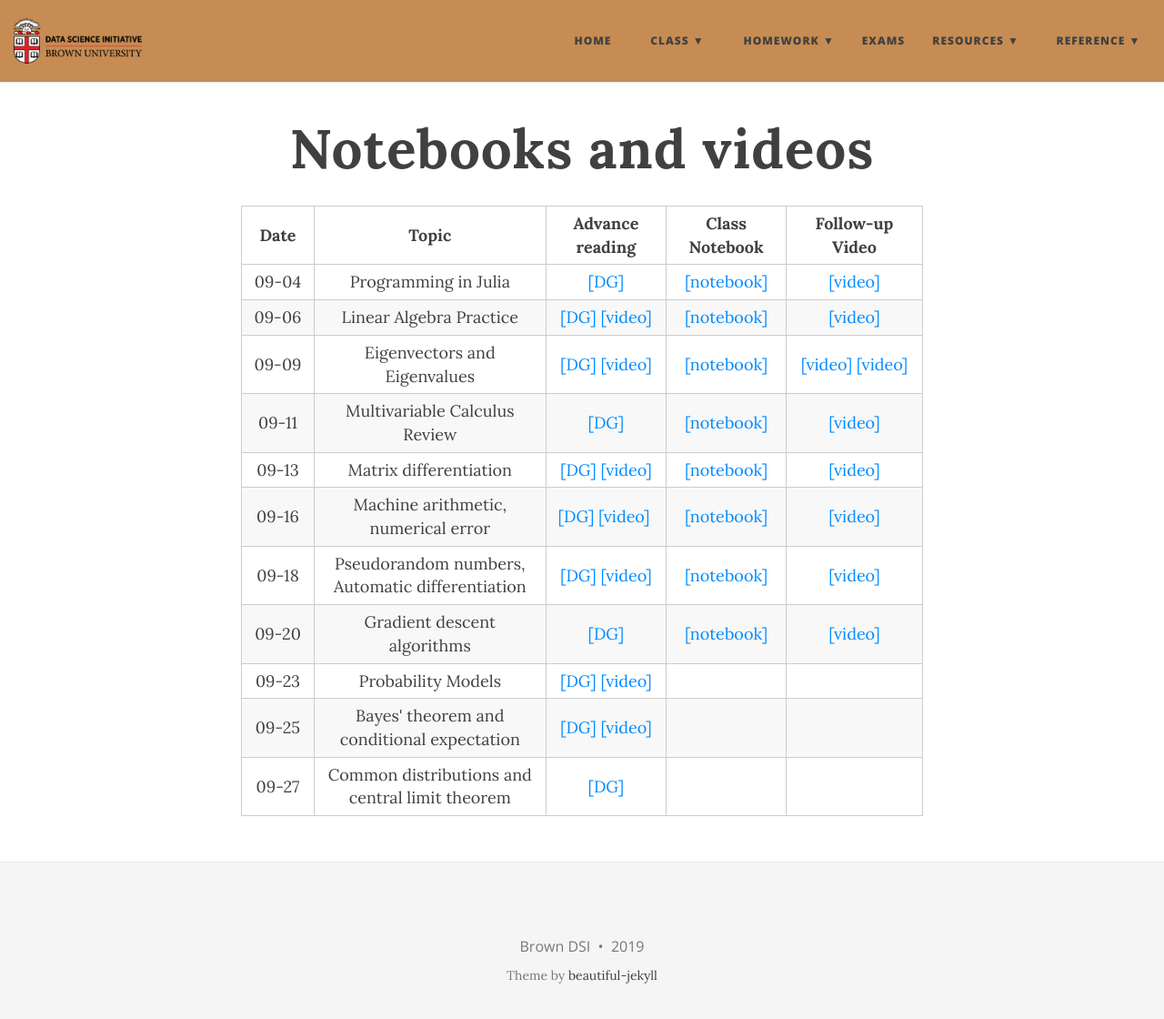
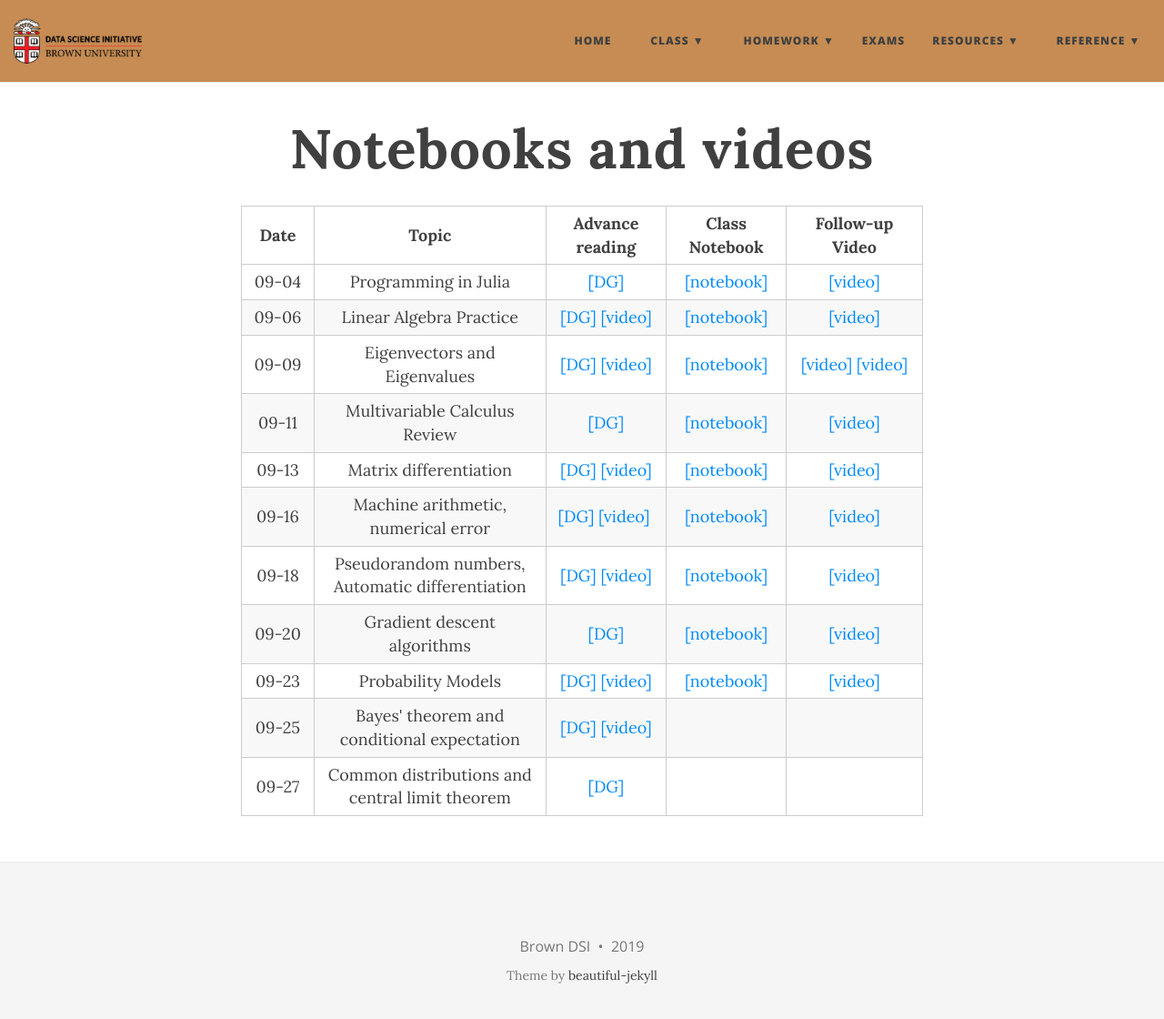
Before and after one commit to data1010/data1010.github.io, a Jekyll site: the page built from class.md, in a window 1280 px wide and 1133 px high. Shown: the top 1120 px of the window at 91% size. Built offline with Jekyll 4.4.1, drawn with Linux system fonts in a browser that asks for light colours; nearby versions of some CDN libraries.

Commit message:
Add links

```diff
--- a/class.md
+++ b/class.md
@@ -74,8 +74,8 @@ title: Notebooks and videos
       <td style="text-align: center">09-23</td>
       <td style="text-align: center">Probability Models</td>
       <td style="text-align: center"><a href="https://mathigon.org/course/intro-probability/">[DG]</a>&nbsp;<a href="https://www.youtube.com/watch?v=zEwXXE4fWRc">[video]</a></td>
-      <td style="text-align: center"> </td>
-      <td style="text-align: center"> </td>
+      <td style="text-align: center"><a href="https://github.com/data1010/problem-sets/tree/master/09-20">[notebook]</a></td>
+      <td style="text-align: center"><a href="https://youtu.be/WJYjJK79AdY">[video]</a></td>
     </tr>
     <tr>
       <td style="text-align: center">09-25</td>
```
